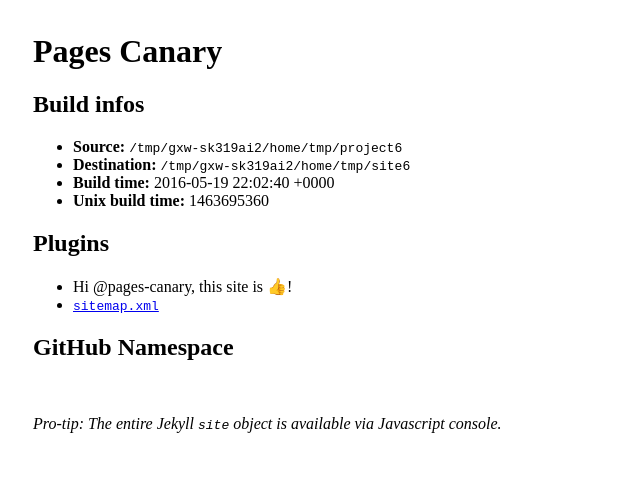
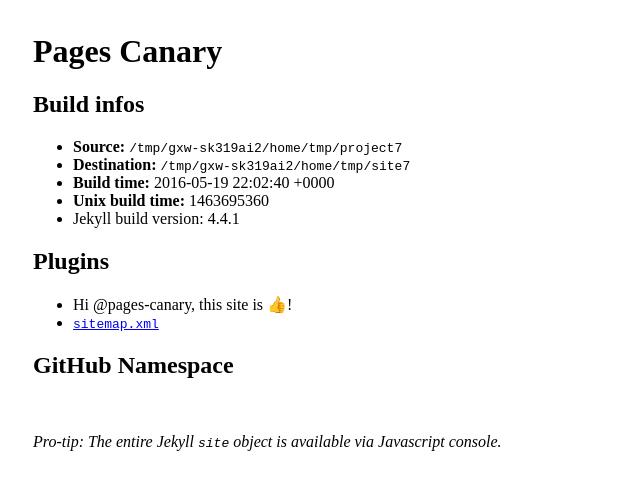
Before and after one commit to paper-spa/pages-canary, a Jekyll site: the page built from index.md, in a window 1280 px wide. Shown: the top 490 px of the page, without its empty margins (0-640 px from the left). Built offline with Jekyll 4.4.1, drawn with Linux system fonts in a browser that asks for light colours; emoji names are drawn with the system emoji font.

Commit message:
Update index.md

```diff
--- a/index.md
+++ b/index.md
@@ -12,6 +12,7 @@ redirect_from: /redirect/
 * **Destination:** `{{ site.destination }}`
 * **Build time:** {{ site.time }}
 * **Unix build time:** {{ site.time | date: "%s" }}
+* Jekyll build version: {{ jekyll.version }}
 
 ## Plugins
 
```
